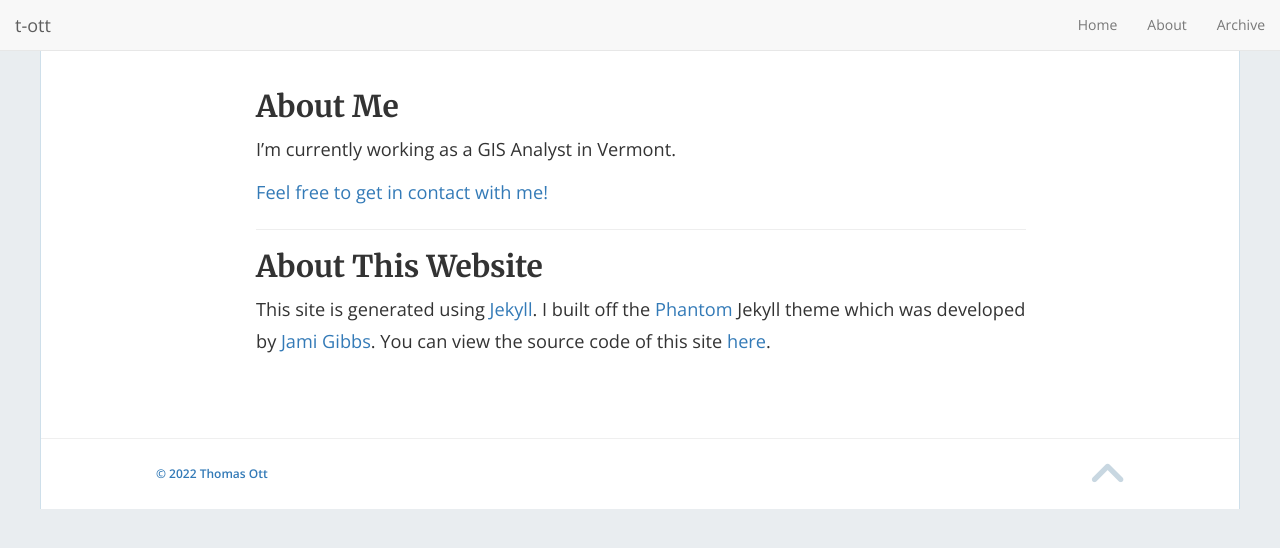
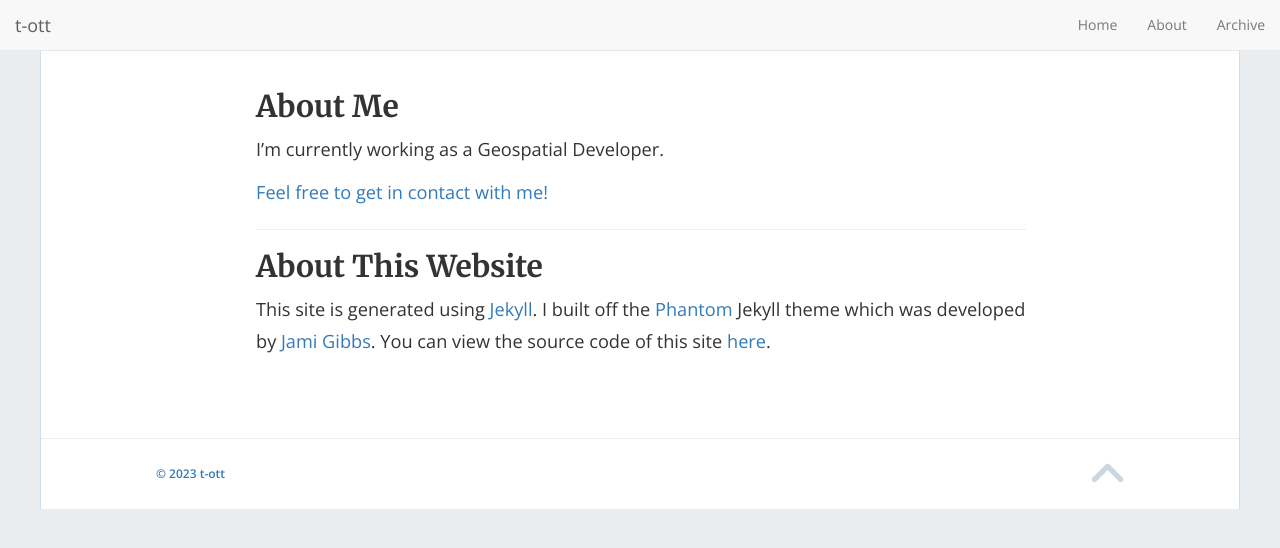
Before and after one commit to t-ott/t-ott-personal-website, a Jekyll site: the page built from about.md, in a window 1280 px wide. Shown: the top 548 px of the page. Built offline with Jekyll 4.4.1, drawn with Linux system fonts in a browser that asks for light colours; nearby versions of some CDN libraries.

Commit message:
Update site title and about section

```diff
--- a/_config.yml
+++ b/_config.yml
@@ -13,7 +13,7 @@
 # you will see them accessed via {{ site.title }}, {{ site.email }}, and so on.
 # You can create any custom variable you would like, and they will be accessible
 # in the templates via {{ site.myvariable }}.
-title: 'Tommy Ott'
+title: 't-ott.dev'
 description: 'Programming, geospatial, data science, natural resources, and other interests.'
 baseurl: '' # the subpath of your site, e.g. /blog
 url: 'https://t-ott.dev' # the base hostname & protocol for your site, e.g. https://example.com
@@ -90,7 +90,7 @@
 ############################################################
 
 ### Phantom settings
-footer_text: '© 2022 Thomas Ott'
+footer_text: '© 2023 t-ott'
 admin_name: 't-ott'
 google_analytics: "" # Update with your own tracking ID
 enable_contact: true
--- a/about.md
+++ b/about.md
@@ -4,7 +4,7 @@
 permalink: /about/
 ---
 ## About Me
-I'm currently working as a GIS Analyst in Vermont.
+I'm currently working as a Geospatial Developer.
 
 {% if site.enable_contact == true %}
 {% include contact.html %}
```
